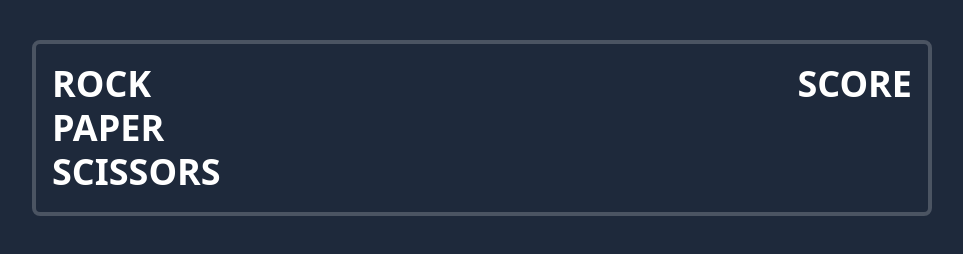
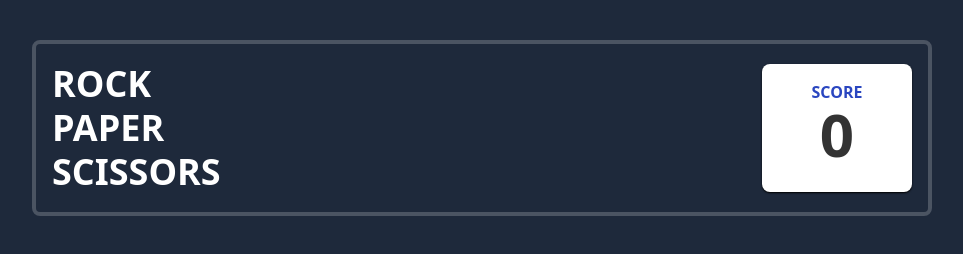
Before and after one commit to agustinanso/Rock-Paper-Scissors, a React (Vite) app: page / in a window 1280 px wide. Shown: the top 254 px of the page, without its empty margins (158-1121 px from the left). Built offline with nearby package versions, Linux system fonts and the light colour scheme.

Commit message:
Score + localStorage

```diff
--- a/src/Game.jsx
+++ b/src/Game.jsx
@@ -39,6 +39,10 @@ function Game() {
   const [disable, setDisable] = useState(null);
   const [showGame, setShowGame] = useState(true);
   const [visibleModal, setVisibleModal] = useState(false);
+  const [score, setScore] = useState(() => {
+    const savedScore = localStorage.getItem("score");
+    return savedScore ? parseInt(savedScore, 10) : 0;
+  });
 
   const handlePlay = (pick) => {
     setUserChoice(pick);
@@ -75,14 +79,20 @@ function Game() {
       if (userOption.beat === machineOption.id) {
         setResult(machineOption);
         setLoserMessage("YOU LOSE");
+        setScore((prevScore) => prevScore - 1);
       } else if (machineOption.beat === userOption.id) {
         setResult(userOption);
         setWinnerMessage("YOU WIN");
+        setScore((prevscore) => prevscore + 1);
       } else {
         setEmpate("TIE");
       }
     }
   }, [userChoice, machineChoice]);
+
+  useEffect(() => {
+    localStorage.setItem("score", score.toString());
+  }, [score]);
 
   const resetGame = () => {
     setEmpate(null);
@@ -103,14 +113,15 @@ function Game() {
       <section className="flex flex-col items-center h-screen m-auto bg-slate-800">
         {/* JUEGO */}
         <div className="w-full h-screen pt-10 ">
-          <div className="flex justify-between py-5 border-[4px] rounded-lg text-4xl font-bold text-center max-w-[900px] m-auto px-4 border-white/20 text-white">
-            <div className="flex flex-col gap-1 text-left">
+          <div className="flex justify-between  py-5 border-[4px] rounded-lg font-bold text-center max-w-[900px] m-auto px-4 border-white/20 text-white">
+            <div className="flex flex-col gap-1 text-4xl text-left">
               <p>ROCK</p>
               <p>PAPER</p>
               <p>SCISSORS</p>
             </div>
-            <div className="text-center">
-              <p>SCORE</p>
+            <div className="px-2 pt-4 items-center flex flex-col text-6xl text-center text-black/80 bg-white max-w-[150px] w-full rounded-lg shadow-sm shadow-black">
+              <p className="text-base text-scoreText">SCORE</p>
+              <p className="px-5">{score}</p>
             </div>
           </div>
 
```
